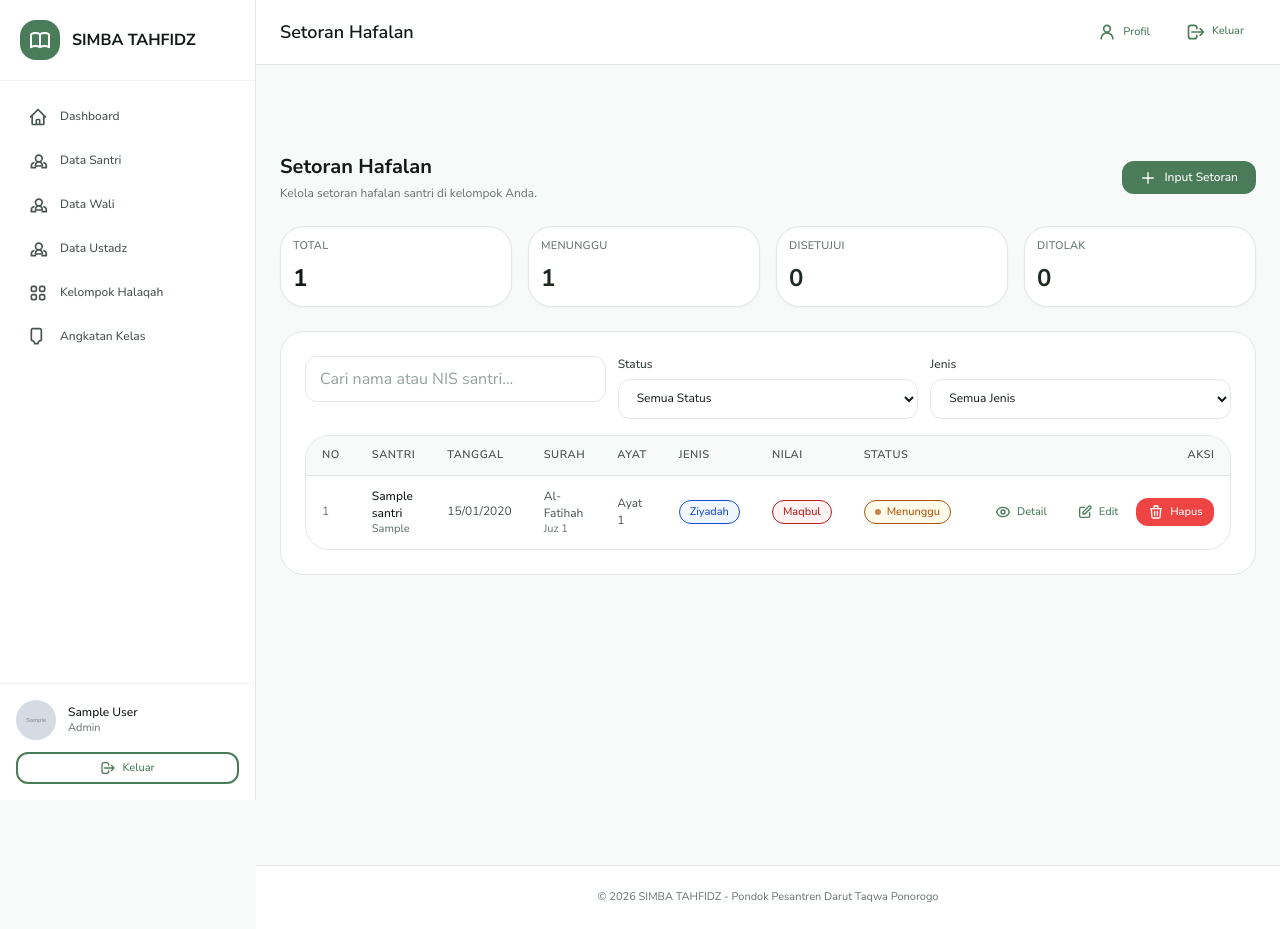
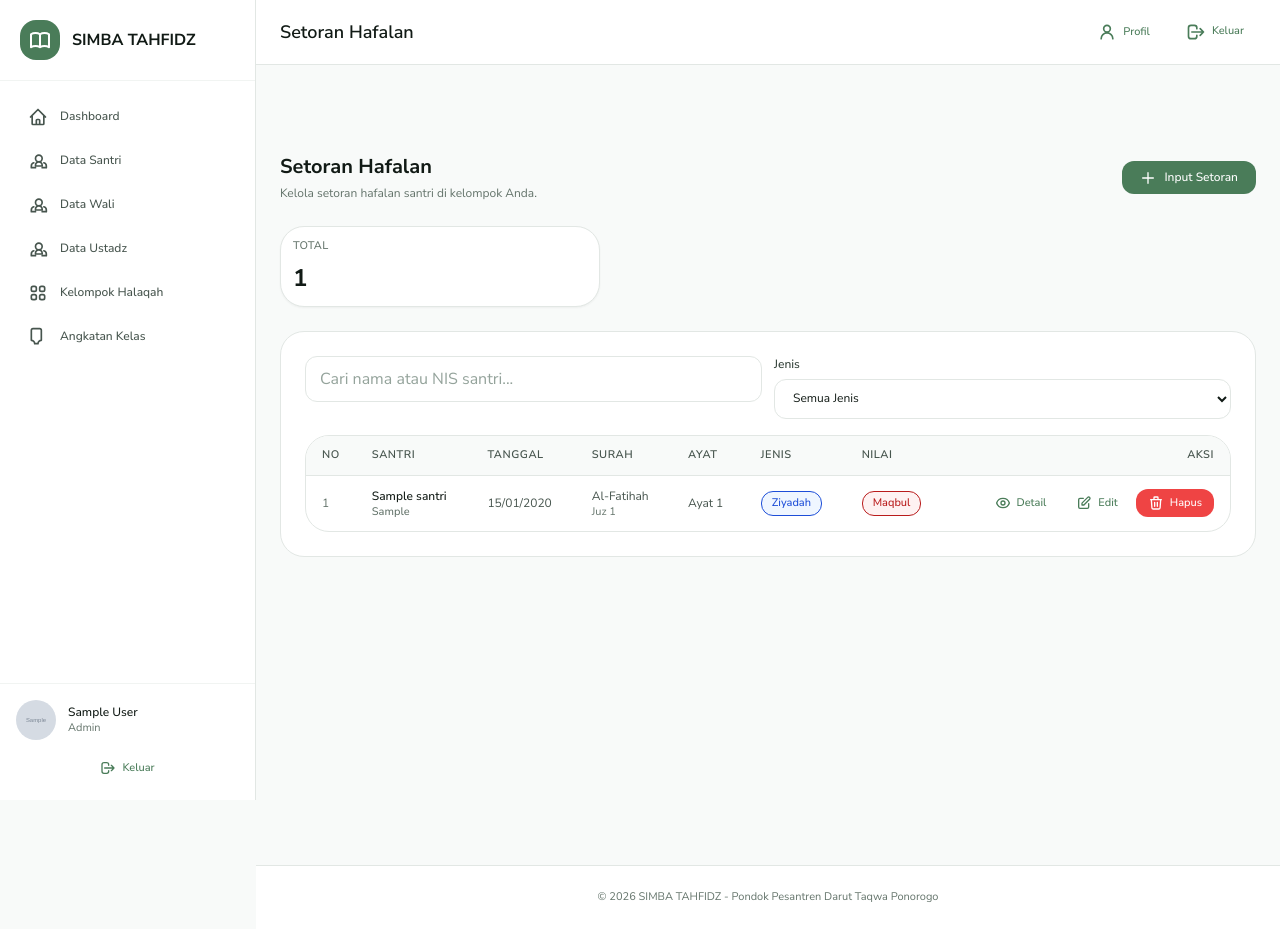
Before and after one commit to gazza-bot/SIMBATAHFIDZ, a Laravel app: page /ustadz/setorans in a window 1280 px wide. Run offline with Laravel 12, Linux system fonts and the light colour scheme; a user stored in the database is signed in; data comes from the database, SQL or seed files in the repository; tables that the repository leaves empty hold one stand-in row (values such as "Sample post"); grey boxes marked "Sample" are stand-in pictures; style sheets or scripts are compiled from the project's sources; parts of the project's set-up code (start-up, migrations or seed data) failed here and were passed over; some libraries are stand-ins or nearby versions.

Commit message:
feat(setoran): simplify setoran index and show views, remove unused stats and status filters

```diff
--- a/app/Http/Controllers/Ustadz/SetoranController.php
+++ b/app/Http/Controllers/Ustadz/SetoranController.php
@@ -22,10 +22,6 @@ class SetoranController extends Controller
             ->where('is_draft', false)
             ->latest('tanggal');
 
-        if ($request->filled('status')) {
-            $query->where('status', $request->status);
-        }
-
         if ($request->filled('jenis')) {
             $query->where('jenis', $request->jenis);
         }
@@ -42,9 +38,6 @@ class SetoranController extends Controller
 
         $stats = [
             'total' => Setoran::whereIn('santri_id', Santri::whereIn('kelompok_id', $kelompokIds)->pluck('id'))->where('is_draft', false)->count(),
-            'pending' => Setoran::whereIn('santri_id', Santri::whereIn('kelompok_id', $kelompokIds)->pluck('id'))->where('status', 'pending')->where('is_draft', false)->count(),
-            'approved' => Setoran::whereIn('santri_id', Santri::whereIn('kelompok_id', $kelompokIds)->pluck('id'))->where('status', 'approved')->count(),
-            'rejected' => Setoran::whereIn('santri_id', Santri::whereIn('kelompok_id', $kelompokIds)->pluck('id'))->where('status', 'rejected')->count(),
         ];
 
         return view('ustadz.setorans.index', compact('setorans', 'stats'));
--- a/resources/views/components/button.blade.php
+++ b/resources/views/components/button.blade.php
@@ -15,7 +15,8 @@
 $variants = [
     'primary' => 'bg-primary-500 text-white hover:bg-primary-600 active:bg-primary-700 focus:ring-primary-500',
     'secondary' => 'bg-secondary-500 text-white hover:bg-secondary-600 active:bg-secondary-900 focus:ring-secondary-500',
-    'outline' => 'border-2 border-primary-500 text-primary-500 hover:bg-primary-50 active:bg-primary-100 focus:ring-primary-500',
+    'outline' => 'border-2 border-white text-primary-500 hover:bg-primary-50 active:bg-primary-100 focus:ring-primary-500',
+    'outline-light' => 'border-2 border-white text-primary-500 bg-primary-50 hover:bg-primary-500 hover:text-primary-100',
     'ghost' => 'text-primary-500 hover:bg-primary-50 active:bg-primary-100 focus:ring-primary-500',
     'destructive' => 'bg-error-500 text-white hover:bg-error-600 active:bg-error-700 focus:ring-error-500',
 ];
--- a/resources/views/ustadz/setorans/index.blade.php
+++ b/resources/views/ustadz/setorans/index.blade.php
@@ -17,46 +17,25 @@
             </div>
         </div>
 
-        <div class="grid grid-cols-2 sm:grid-cols-4 gap-4">
+        <div class="max-w-xs">
             <x-card padding="sm">
                 <p class="text-xs font-medium text-neutral-500 uppercase tracking-wide">Total</p>
                 <p class="mt-2 text-2xl font-bold text-neutral-900">{{ $stats['total'] }}</p>
             </x-card>
-            <x-card padding="sm">
-                <p class="text-xs font-medium text-neutral-500 uppercase tracking-wide">Menunggu</p>
-                <p class="mt-2 text-2xl font-bold text-warning-600">{{ $stats['pending'] }}</p>
-            </x-card>
-            <x-card padding="sm">
-                <p class="text-xs font-medium text-neutral-500 uppercase tracking-wide">Disetujui</p>
-                <p class="mt-2 text-2xl font-bold text-success-600">{{ $stats['approved'] }}</p>
-            </x-card>
-            <x-card padding="sm">
-                <p class="text-xs font-medium text-neutral-500 uppercase tracking-wide">Ditolak</p>
-                <p class="mt-2 text-2xl font-bold text-error-600">{{ $stats['rejected'] }}</p>
-            </x-card>
         </div>
 
         <div class="bg-white rounded-2xl border border-neutral-200 p-4 sm:p-6">
-            <div class="grid grid-cols-1 md:grid-cols-3 gap-3 mb-4">
+            <form method="GET" action="{{ route('ustadz.setorans.index') }}" class="grid grid-cols-1 md:grid-cols-2 gap-3 mb-4">
                 <x-input type="text" name="search" placeholder="Cari nama atau NIS santri..." value="{{ request('search') }}" />
                 <div>
-                    <label for="filter-status" class="block text-sm font-medium text-neutral-700 mb-1.5">Status</label>
-                    <select id="filter-status" name="status" class="w-full rounded-lg border border-neutral-200 bg-white px-3.5 py-2.5 text-sm text-neutral-900 focus:border-primary-500 focus:ring-primary-500 focus:outline-none focus:ring-2 transition-all duration-fast ease-standard">
-                        <option value="">Semua Status</option>
-                        <option value="pending" {{ request('status') == 'pending' ? 'selected' : '' }}>Menunggu</option>
-                        <option value="approved" {{ request('status') == 'approved' ? 'selected' : '' }}>Disetujui</option>
-                        <option value="rejected" {{ request('status') == 'rejected' ? 'selected' : '' }}>Ditolak</option>
-                    </select>
-                </div>
-                <div>
                     <label for="filter-jenis" class="block text-sm font-medium text-neutral-700 mb-1.5">Jenis</label>
-                    <select id="filter-jenis" name="jenis" class="w-full rounded-lg border border-neutral-200 bg-white px-3.5 py-2.5 text-sm text-neutral-900 focus:border-primary-500 focus:ring-primary-500 focus:outline-none focus:ring-2 transition-all duration-fast ease-standard">
+                    <select id="filter-jenis" name="jenis" onchange="this.form.submit()" class="w-full rounded-lg border border-neutral-200 bg-white px-3.5 py-2.5 text-sm text-neutral-900 focus:border-primary-500 focus:ring-primary-500 focus:outline-none focus:ring-2 transition-all duration-fast ease-standard">
                         <option value="">Semua Jenis</option>
                         <option value="ziyadah" {{ request('jenis') == 'ziyadah' ? 'selected' : '' }}>Ziyadah</option>
                         <option value="murajaah" {{ request('jenis') == 'murajaah' ? 'selected' : '' }}>Murajaah</option>
                     </select>
                 </div>
-            </div>
+            </form>
 
             <div class="overflow-x-auto rounded-2xl border border-neutral-200">
                 <table class="w-full" role="grid">
@@ -69,7 +48,6 @@
                             <th scope="col" class="px-4 py-3 text-left text-xs font-semibold text-neutral-600 uppercase tracking-wider">Ayat</th>
                             <th scope="col" class="px-4 py-3 text-left text-xs font-semibold text-neutral-600 uppercase tracking-wider">Jenis</th>
                             <th scope="col" class="px-4 py-3 text-left text-xs font-semibold text-neutral-600 uppercase tracking-wider">Nilai</th>
-                            <th scope="col" class="px-4 py-3 text-left text-xs font-semibold text-neutral-600 uppercase tracking-wider">Status</th>
                             <th scope="col" class="px-4 py-3 text-right text-xs font-semibold text-neutral-600 uppercase tracking-wider">Aksi</th>
                         </tr>
                     </thead>
@@ -102,22 +80,12 @@
                                         size="sm"
                                     >{{ ucwords(str_replace('_', ' ', $setoran->nilai)) }}</x-badge>
                                 </td>
-                                <td class="px-4 py-3 text-sm">
-                                    @if ($setoran->status == 'pending')
-                                        <x-badge variant="warning" size="sm" dot>Menunggu</x-badge>
-                                    @elseif ($setoran->status == 'approved')
-                                        <x-badge variant="success" size="sm" dot>Disetujui</x-badge>
-                                    @else
-                                        <x-badge variant="error" size="sm" dot>Ditolak</x-badge>
-                                    @endif
-                                </td>
                                 <td class="px-4 py-3 text-right">
                                     <div class="flex justify-end gap-1.5">
                                         <x-button variant="ghost" size="sm" href="{{ route('ustadz.setorans.show', $setoran) }}">
                                             <svg class="w-4 h-4" fill="none" stroke="currentColor" viewBox="0 0 24 24"><path stroke-linecap="round" stroke-linejoin="round" stroke-width="2" d="M15 12a3 3 0 11-6 0 3 3 0 016 0z"/><path stroke-linecap="round" stroke-linejoin="round" stroke-width="2" d="M2.458 12C3.732 7.943 7.523 5 12 5c4.478 0 8.268 2.943 9.542 7-1.274 4.057-5.064 7-9.542 7-4.477 0-8.268-2.943-9.542-7z"/></svg>
                                             Detail
                                         </x-button>
-                                        @if ($setoran->status == 'pending')
                                         <x-button variant="ghost" size="sm" href="{{ route('ustadz.setorans.edit', $setoran) }}">
                                             <svg class="w-4 h-4" fill="none" stroke="currentColor" viewBox="0 0 24 24"><path stroke-linecap="round" stroke-linejoin="round" stroke-width="2" d="M11 5H6a2 2 0 00-2 2v11a2 2 0 002 2h11a2 2 0 002-2v-5m-1.414-9.414a2 2 0 112.828 2.828L11.828 15H9v-2.828l8.586-8.586z"/></svg>
                                             Edit
@@ -126,13 +94,12 @@
                                             <svg class="w-4 h-4" fill="none" stroke="currentColor" viewBox="0 0 24 24"><path stroke-linecap="round" stroke-linejoin="round" stroke-width="2" d="M19 7l-.867 12.142A2 2 0 0116.138 21H7.862a2 2 0 01-1.995-1.858L5 7m5 4v6m4-6v6m1-10V4a1 1 0 00-1-1h-4a1 1 0 00-1 1v3M4 7h16"/></svg>
                                             Hapus
                                         </x-button>
-                                        @endif
                                     </div>
                                 </td>
                             </tr>
                         @empty
                             <tr>
-                                <td colspan="9" class="px-4 py-8 text-center">
+                                <td colspan="8" class="px-4 py-8 text-center">
                                     <x-card padding="8">
                                         <svg class="mx-auto h-12 w-12 text-neutral-300" fill="none" stroke="currentColor" viewBox="0 0 24 24"><path stroke-linecap="round" stroke-linejoin="round" stroke-width="1.5" d="M9 12h6m-6 4h6m2 5H7a2 2 0 01-2-2V5a2 2 0 012-2h5.586a1 1 0 01.707.293l5.414 5.414a1 1 0 01.293.707V19a2 2 0 01-2 2z"/></svg>
                                         <p class="mt-3 text-neutral-500">Tidak ada data setoran.</p>
```
Also changed, not shown: resources/views/ustadz/absensis/index.blade.php (+6 -31 lines), resources/views/ustadz/dashboard.blade.php (+13 -13 lines), resources/views/ustadz/setorans/show.blade.php (+4 -27 lines). Lines whose indentation alone changed are shown as unchanged.
